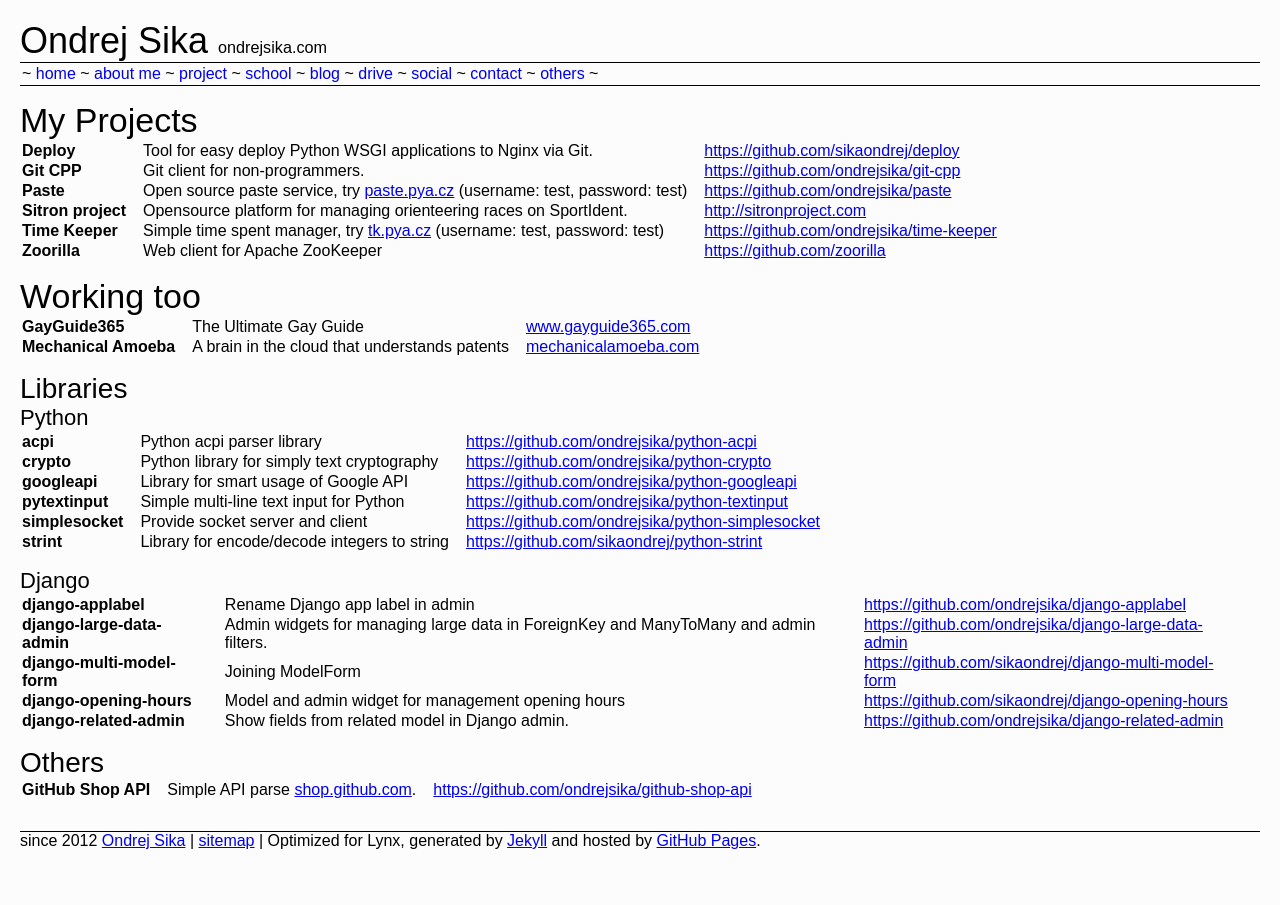
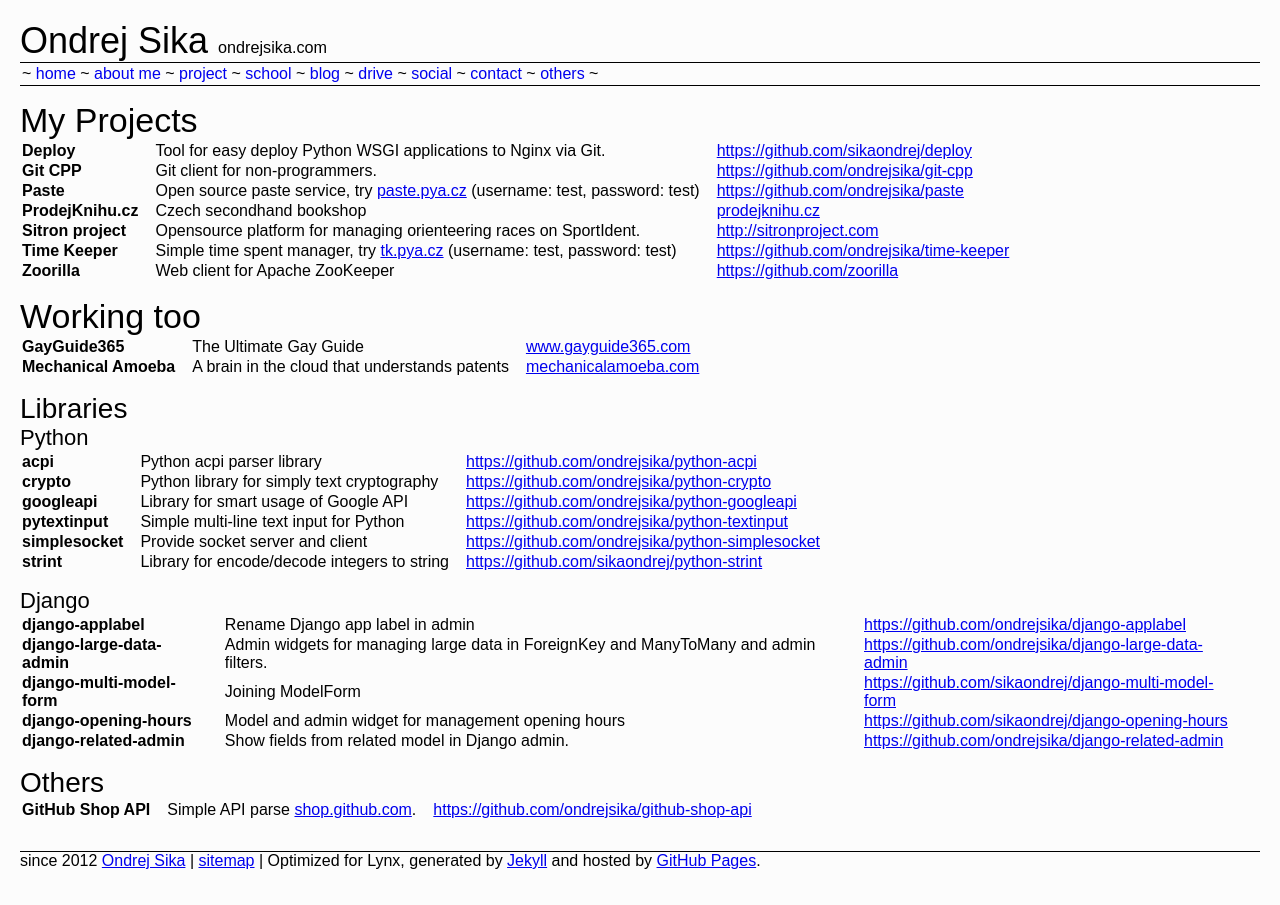
Before and after one commit to ondrejsika/ondrejsika.com, a Jekyll site: the page built from projects.html, in a window 1280 px wide. Built offline with Jekyll 4.4.1, drawn with Linux system fonts in a browser that asks for light colours; Markdown is read by kramdown in place of the engine named in the settings; comment, search, counter and statistics services are not loaded.

Commit message:
add ProdejKnihu.cz to projects

```diff
--- a/projects.html
+++ b/projects.html
@@ -19,6 +19,11 @@
         <td><b>Paste</b></td>
         <td>Open source paste service, try <a href="http://paste.pya.cz">paste.pya.cz</a> (username: test, password: test)</td>
         <td><a href="https://github.com/ondrejsika/paste" target="_blank">https://github.com/ondrejsika/paste</a></td>
+    </tr>
+    <tr>
+        <td><b>ProdejKnihu.cz</b></td>
+        <td>Czech secondhand bookshop</td>
+        <td><a href="http://prodejknihu.cz" target="_blank">prodejknihu.cz</a></td>
     </tr>
     <tr>
         <td><b>Sitron project</b></td>
```
